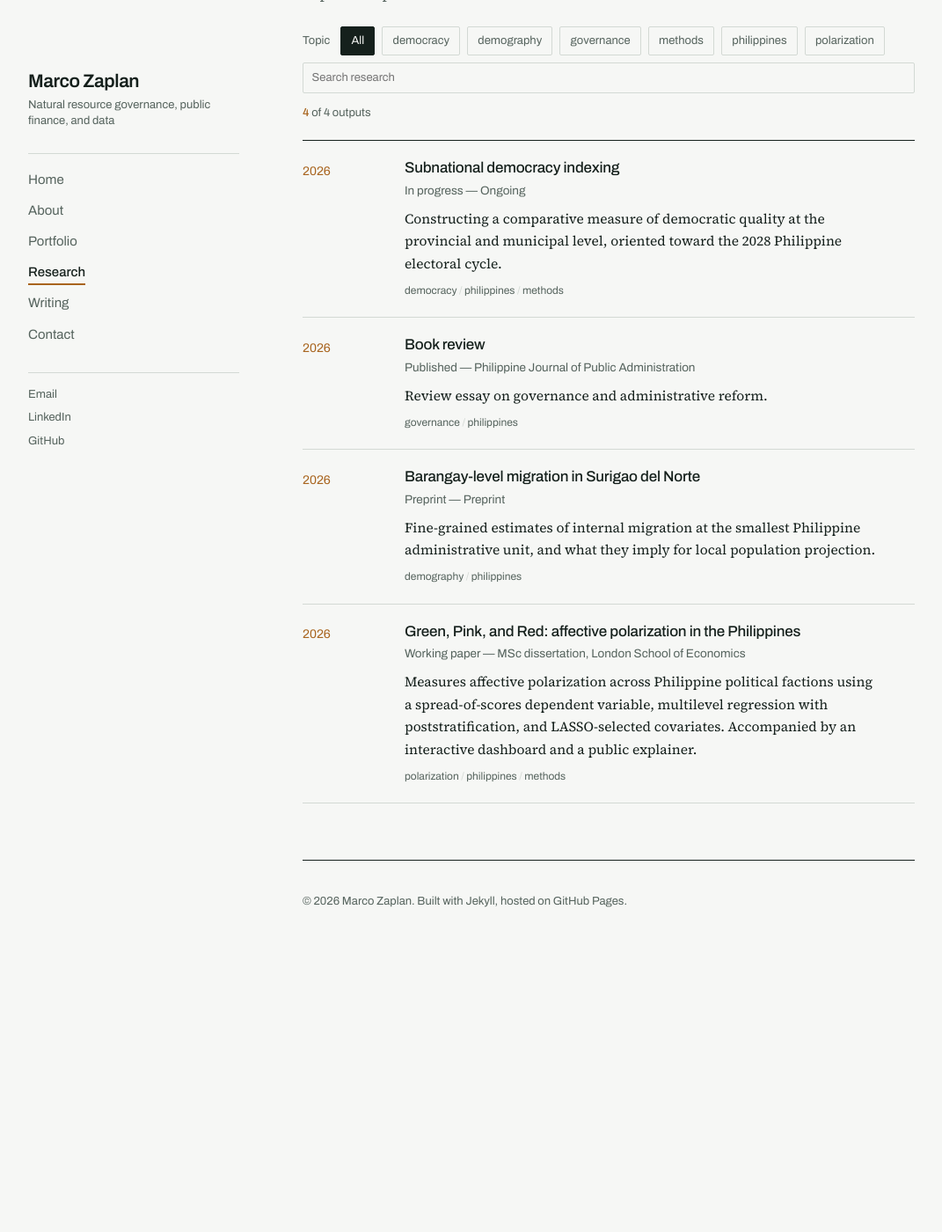
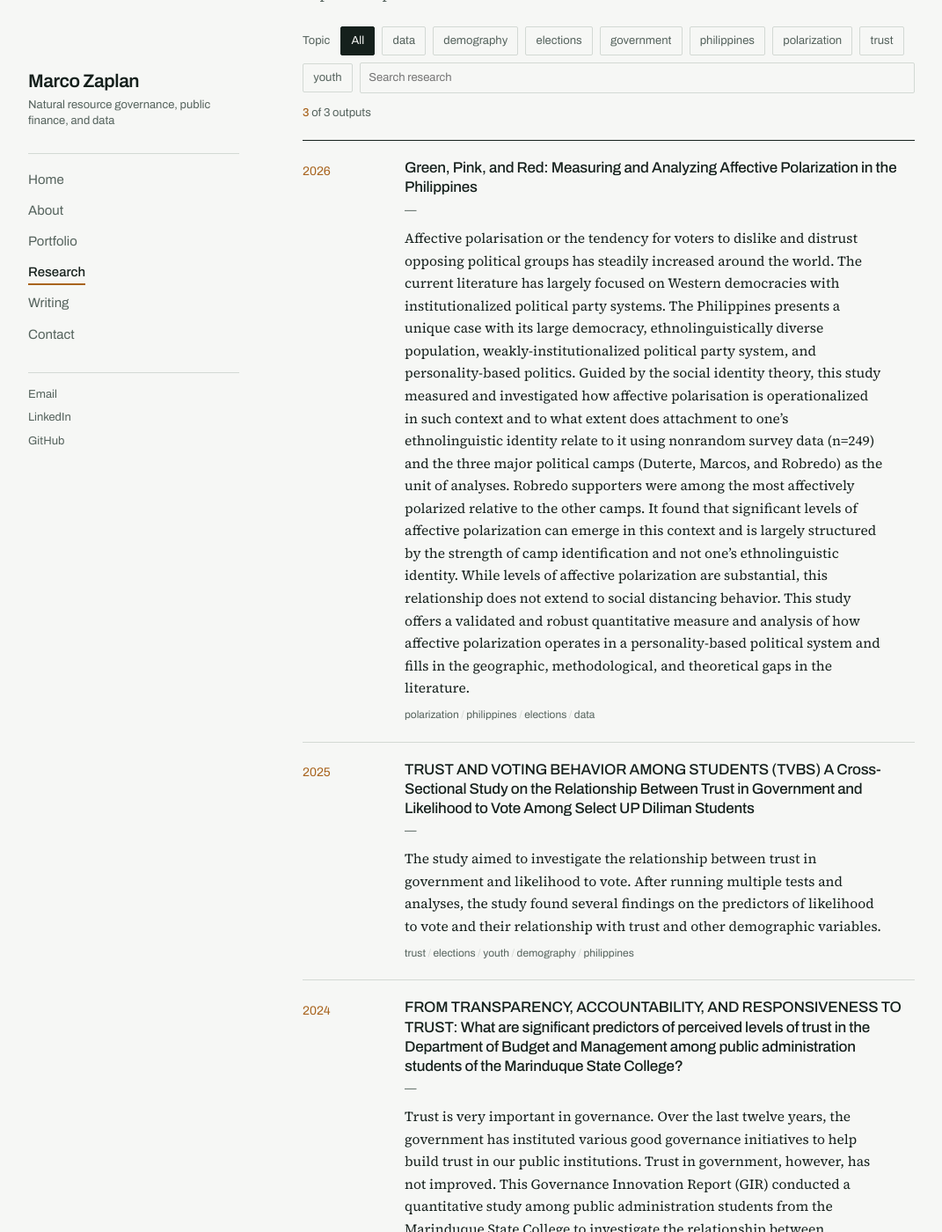
Before and after one commit to marcozaplan/marcozaplan.github.io, a Jekyll site: the page built from research.html, in a window 1280 px wide and 1400 px high, scrolled down 230 px. Shown: the whole window at 88% size, without its empty margins (104-1175 px from the left). Built offline with Jekyll 4.4.1, drawn with Linux system fonts in a browser that asks for light colours; before the commit the page ends 1379 px from its top, so only the background shows below that; some of the changed text lies outside the part shown.

Commit message:
added research

```diff
--- a/_data/research.yml
+++ b/_data/research.yml
@@ -2,44 +2,57 @@
 # status: Published | Working paper | Preprint | In progress
 # Tags drive the filter on /research/.
 
-- title: "Green, Pink, and Red: affective polarization in the Philippines"
-  venue: MSc dissertation, London School of Economics
-  status: Working paper
+- title: "Green, Pink, and Red: Measuring and Analyzing Affective Polarization in the Philippines"
+  institution: MSc dissertation, London School of Economics and Political Science
+  type: Capstone project
   year: 2026
   summary: >-
-    Measures affective polarization across Philippine political factions
-    using a spread-of-scores dependent variable, multilevel regression with
-    poststratification, and LASSO-selected covariates. Accompanied by an
-    interactive dashboard and a public explainer.
-  tags: polarization philippines methods
+    Affective polarisation or the tendency for voters to dislike and distrust
+    opposing political groups has steadily increased around the world.
+    The current literature has largely focused on Western democracies with
+    institutionalized political party systems. The Philippines presents a
+    unique case with its large democracy, ethnolinguistically diverse population,
+    weakly-institutionalized political party system, and personality-based politics.
+    Guided by the social identity theory, this study measured and investigated how
+    affective polarisation is operationalized in such context and to what extent does
+    attachment to one’s ethnolinguistic identity relate to it using nonrandom survey data (n=249)
+    and the three major political camps (Duterte, Marcos, and Robredo) as the unit of analyses.
+    Robredo supporters were among the most affectively polarized relative to the other camps.
+    It found that significant levels of affective polarization can emerge in this context and
+    is largely structured by the strength of camp identification and not one’s ethnolinguistic
+    identity. While levels of affective polarization are substantial, this relationship
+    does not extend to social distancing behavior. This study offers a validated and robust
+    quantitative measure and analysis of how affective polarization operates in
+    a personality-based political system and fills in the geographic, methodological,
+    and theoretical gaps in the literature.
+  tags: polarization philippines elections data
   link: ""
 
-- title: Barangay-level migration in Surigao del Norte
-  venue: Preprint
-  status: Preprint
-  year: 2026
+- title: "FROM TRANSPARENCY, ACCOUNTABILITY, AND RESPONSIVENESS TO TRUST: What are significant predictors of perceived levels of trust in the Department of Budget and Management among public administration students of the Marinduque State College?"
+  institution: Ateneo de Manila University
+  type: Capstone project
+  year: 2024
   summary: >-
-    Fine-grained estimates of internal migration at the smallest Philippine
-    administrative unit, and what they imply for local population projection.
-  tags: demography philippines
+    Trust is very important in governance. Over the last twelve years, the government has
+    instituted various good governance initiatives to help build trust in our public institutions.
+    Trust in government, however, has not improved. This Governance Innovation Report (GIR) conducted
+    a quantitative study among public administration students from the Marinduque State College to
+    investigate the relationship between perceived levels of transparency, accountability, and
+    responsiveness and perceived levels of trust toward the Department of Budget Management (DBM).
+    Results showed that all three pillars of good governance are significant predictors of overall
+    trust in the DBM with perceived responsiveness having the highest coefficient
+    followed by perceived accountability and transparency.
+  tags: trust government youth philippines
   link: ""
 
-- title: Book review
-  venue: Philippine Journal of Public Administration
-  status: Published
-  year: 2026
+- title: "TRUST AND VOTING BEHAVIOR AMONG STUDENTS (TVBS) A Cross-Sectional Study on the Relationship Between Trust in Government and Likelihood to Vote Among Select UP Diliman Students"
+  institution: University of the Philippines Diliman
+  type: Research project
+  year: 2025
   summary: >-
-    Review essay on governance and administrative reform.
-  tags: governance philippines
+     The study aimed to investigate the relationship between trust in government and likelihood to vote.
+     After running multiple tests and analyses, the study found several findings on the predictors of likelihood
+     to vote and their relationship with trust and other demographic variables.
+
+  tags: trust elections youth demography philippines
   link: ""
-
-- title: Subnational democracy indexing
-  venue: Ongoing
-  status: In progress
-  year: 2026
-  summary: >-
-    Constructing a comparative measure of democratic quality at the
-    provincial and municipal level, oriented toward the 2028 Philippine
-    electoral cycle.
-  tags: democracy philippines methods
-  link: ""
```
